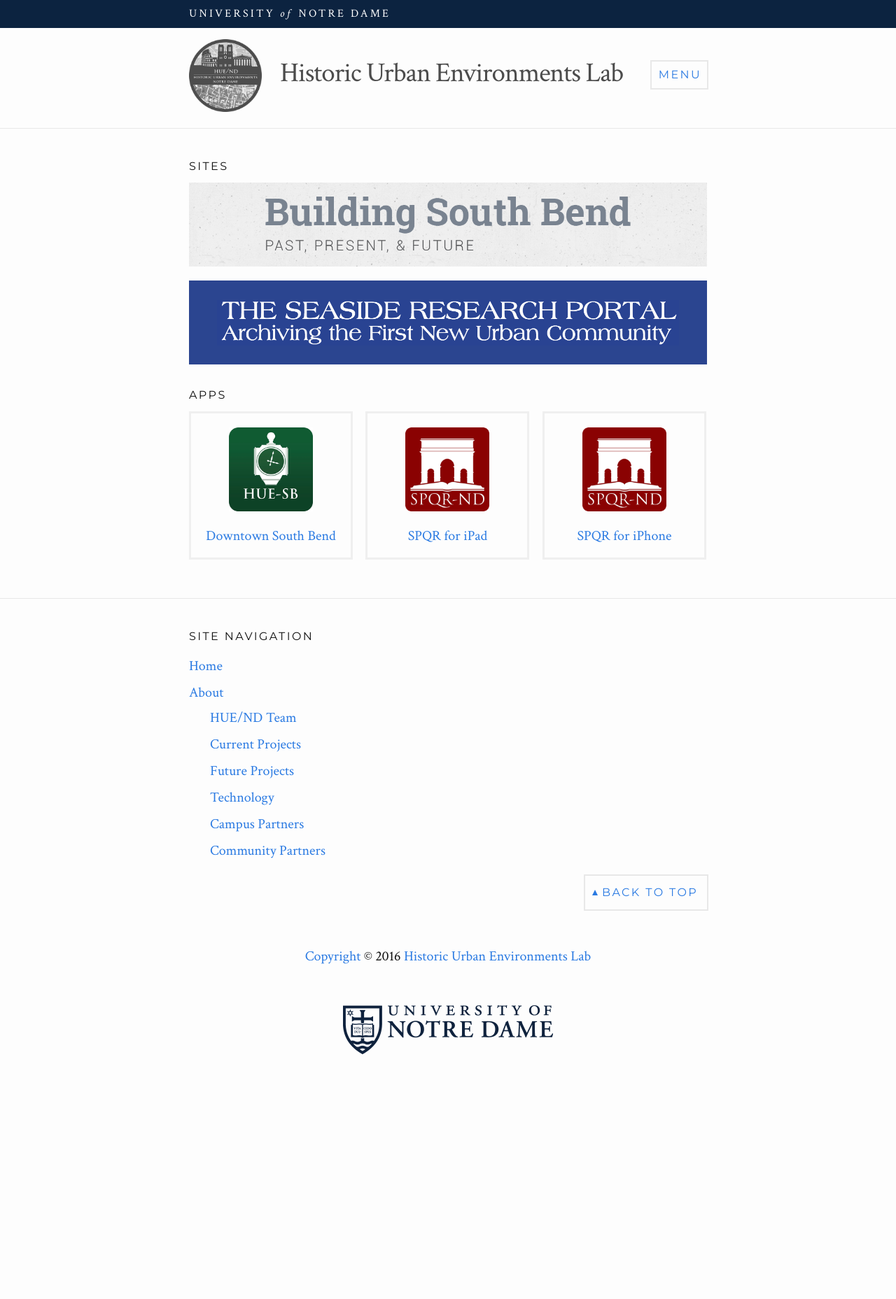
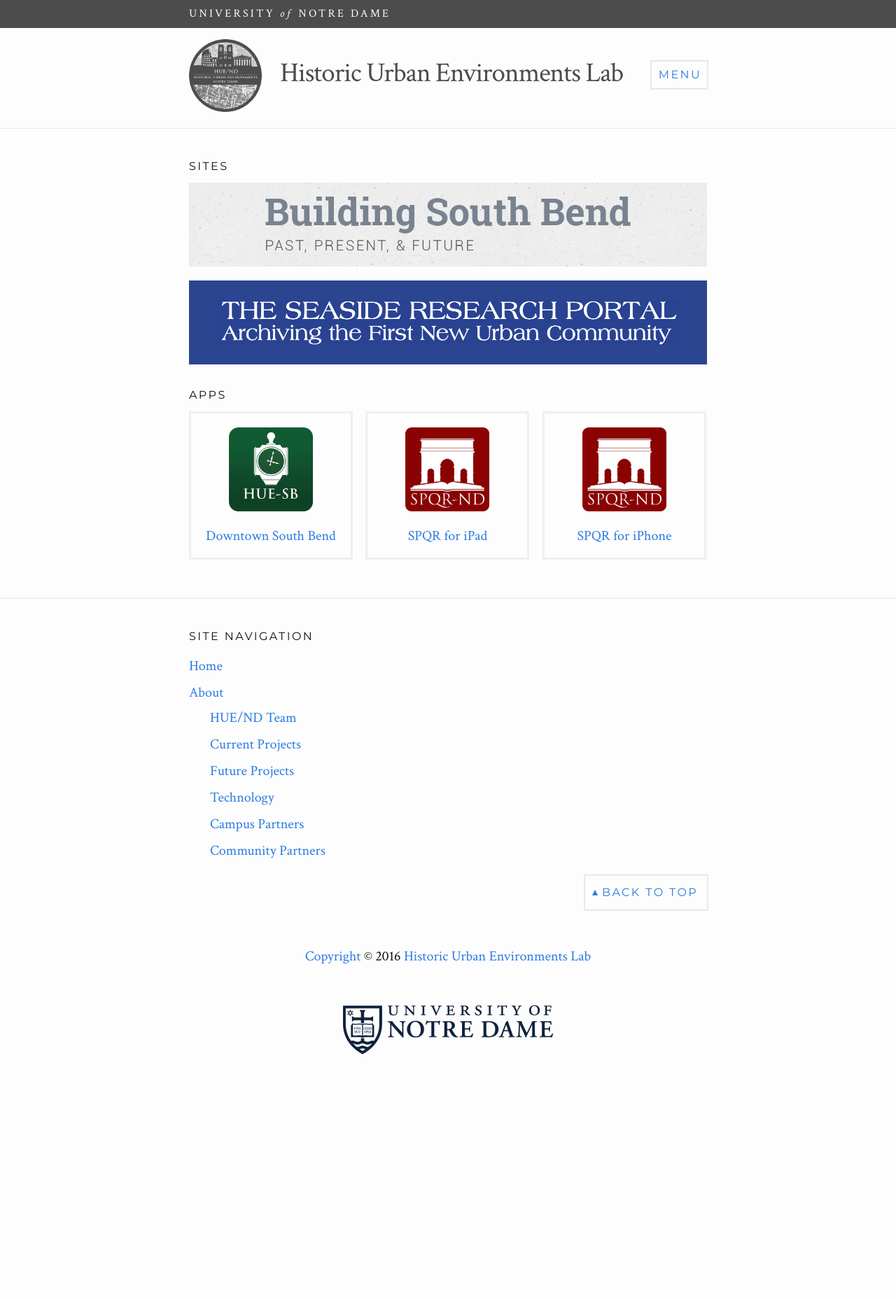
Before and after one commit to HUE-ND/HUE-ND.github.io, a Jekyll site: the page built from index.html, in a window 1280 px wide. Shown: the whole page at 70% size. Built offline with Jekyll 4.4.1, drawn with Linux system fonts in a browser that asks for light colours.

Commit message:
Switching to "HUE grey" for brand bar

```diff
--- a/_sass/_layout.scss
+++ b/_sass/_layout.scss
@@ -1,7 +1,7 @@
 // Site header
 
 .brand-bar {
-  background-color: #0c2340;
+  background-color: $grey-color-dark;
   font-size: .8em;
   padding: .5em 0;
 
```
